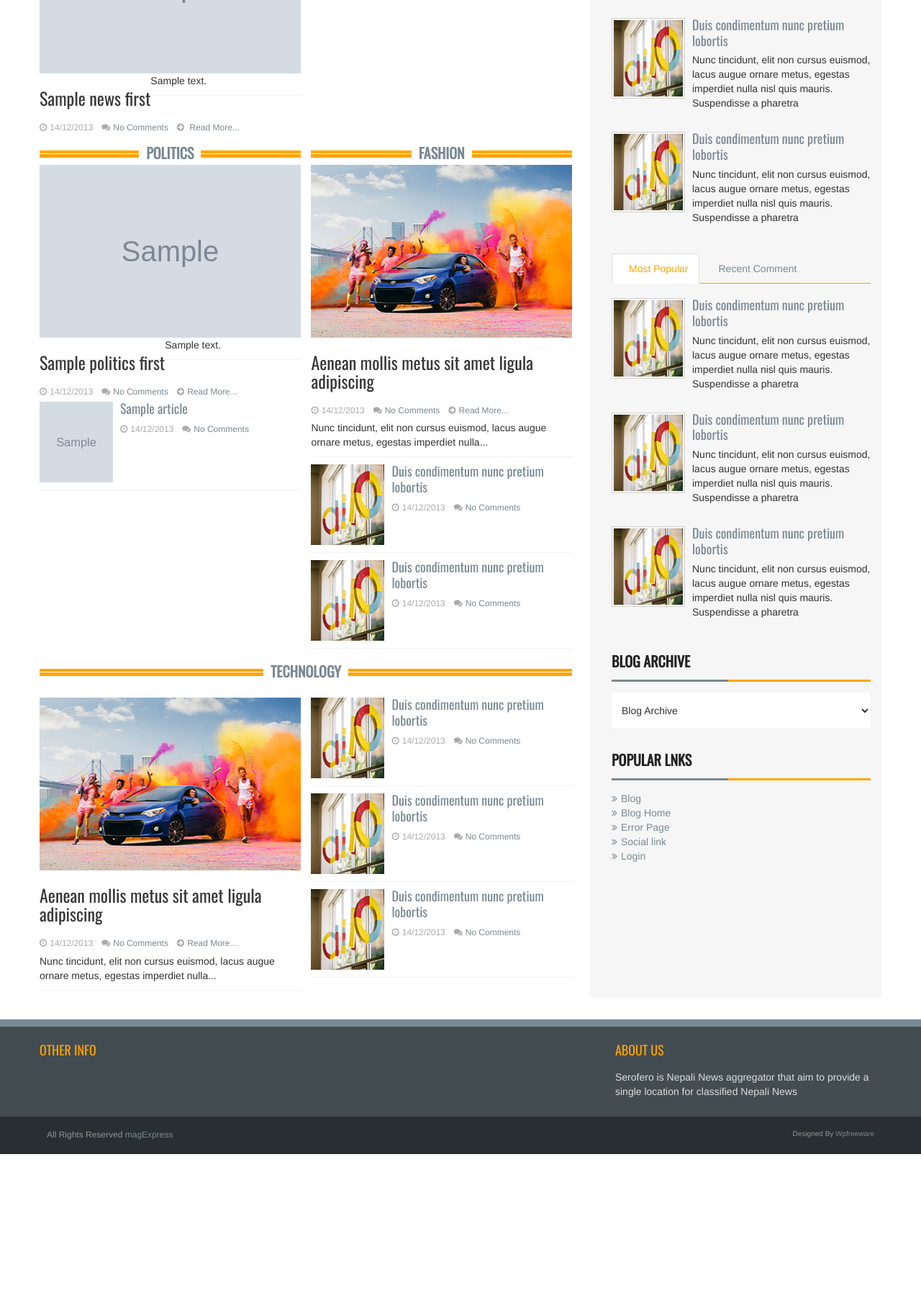
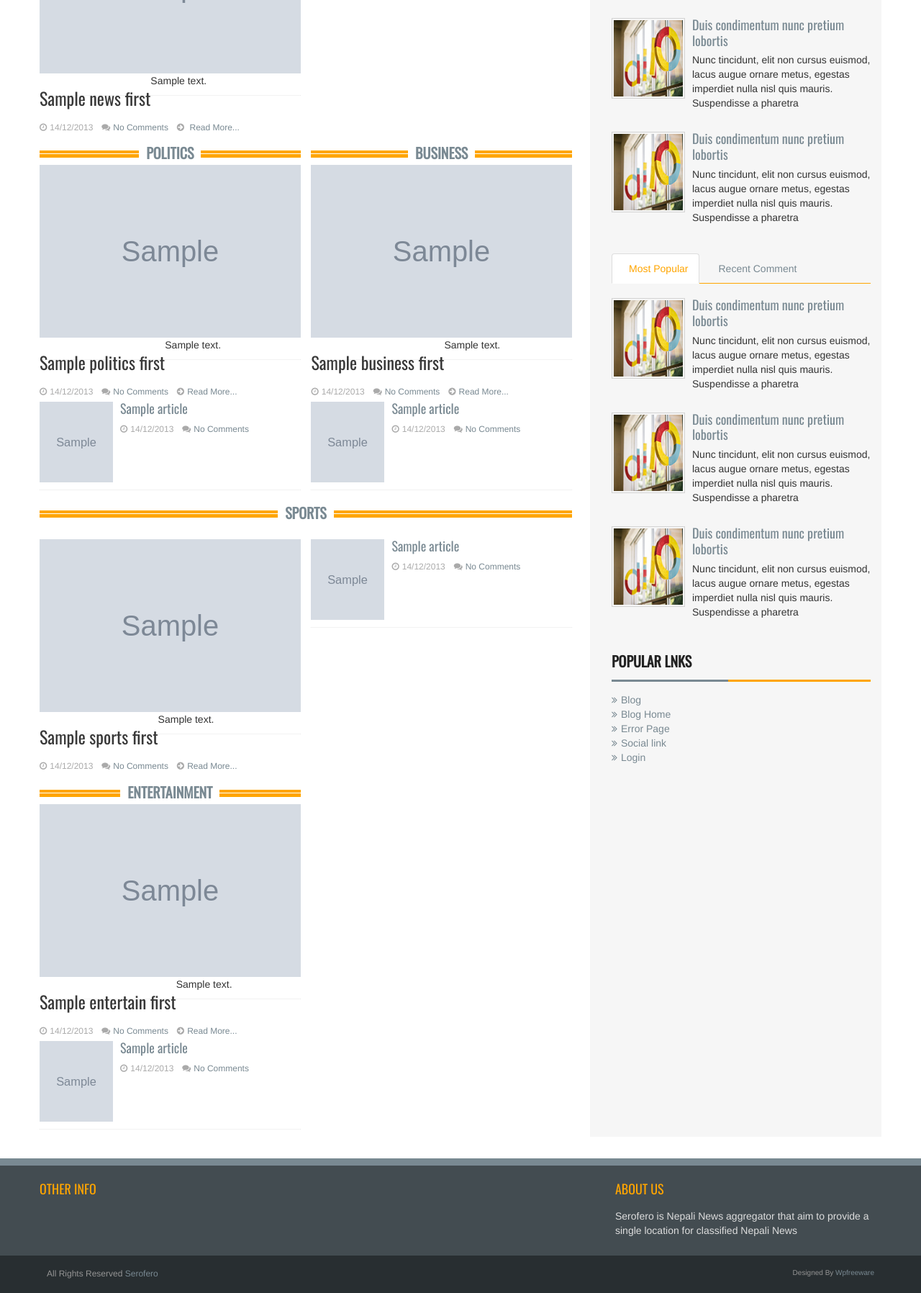
Before and after one commit to kad4/serofero, a Django app: template templates/sf/index.html in a window 1280 px wide. Shown: the part 451-2247 px from the top of the page at 72% size. Before the commit the page ends 2054 px from the top, so only its background shows below. Run offline with Django 3.2, Linux system fonts and the light colour scheme; tables that the repository leaves empty hold one stand-in row (values such as "Sample post"); the template is opened without the code that fills it: values that come from a table or form of the project are taken from there, most other values are stand-ins (such as "Sample title", 1, 10 or a date in 2020); grey boxes marked "Sample" are stand-in pictures; parts of the project's set-up code (start-up, migrations or seed data) failed here and were passed over; some libraries are stand-ins or nearby versions.

Commit message:
Added categories

```diff
--- a/sf/urls.py
+++ b/sf/urls.py
@@ -3,5 +3,5 @@ from . import views
 
 urlpatterns = patterns('',
 	url(r'^$', views.index, name='index'),
-	url(r'^index/', views.index, name='index'),
+	url(r'^category/(\w+)$', views.category, name='category'),
 	)
--- a/templates/sf/base.html
+++ b/templates/sf/base.html
@@ -1,5 +1,7 @@
 <!DOCTYPE html>
+
 {% load staticfiles %}
+
 <html lang="en">
     <head>
         <meta charset="utf-8">
@@ -74,10 +76,11 @@
 
                                 <!-- for text logo -->
                                 <a class="logo" href="#">Sero<strong>fero</strong> <span>Nepali News Aggregator</span></a>
-
                             </div>
                             <div class="header_bottom_right">
-                              <a href="#"><img src="{% static 'sf/img/addbanner_728x90_V1.jpg' %}"  alt="img"></a>
+                                <a href="#">
+                                    <img src="{% static 'sf/img/addbanner_728x90_V1.jpg' %}"  alt="img">
+                                </a>
                             </div>
                         </div><!-- End header bottom -->
                     </div>
@@ -98,12 +101,12 @@
                       </div>
                       <div id="navbar" class="navbar-collapse collapse">
                           <ul class="nav navbar-nav custom_nav">
-                            <li><a href="#">Home</a></li>
-                            <li><a href="#">News</a></li>
-                            <li><a href="#">Politics</a></li>
-                    				<li><a href="#">Business</a></li>
-                            <li><a href="#">Sports</a></li>
-                    				<li><a href="#">Entertainment</a></li>
+                            <li><a href="{% url 'index' %}">Home</a></li>
+                            <li><a href="{% url 'category' 'news' %}">News</a></li>
+                            <li><a href="{% url 'category' 'politics' %}">Politics</a></li>
+                    		<li><a href="{% url 'category' 'business' %}">Business</a></li>
+                            <li><a href="{% url 'category' 'sports' %}">Sports</a></li>
+                    		<li><a href="{% url 'category' 'entertain' %}">Entertainment</a></li>
                           </ul>
                       </div><!--/.nav-collapse -->
                   </div><!--/.container-fluid -->
@@ -112,6 +115,8 @@
 
             <!-- start site main content -->
             <section id="mainContent">
+                <div class="content_bottom">
+                    <div class="col-lg-8 col-md-8">
                         {% block content %}
                         <div class="row">
                             <div class="col-lg-12 col-md-12 col-sm-12">
@@ -124,7 +129,16 @@
                             </div>
                         </div>
                         {% endblock %}
+                    </div>
+
+                    <!-- Sidebar -->
+                    <div class="col-lg-4 col-md-4">
+                        {% block sidebar %}
+                        {% endblock %}
+                    </div>
+
             </section><!-- End site main content -->
+
         </div> <!-- /.container -->
 
         <footer id="footer">
@@ -136,12 +150,14 @@
                                 <h2>Other Info</h2>
                             </div>
                         </div>
+
                         <div class="col-lg-4 col-lg-offset-4 col-md-4 col-md-offset-4 col-sm-4 col-sm-offset-4">
                             <div class="single_footer_top wow fadeInRight">
                                 <h2>About Us</h2>
                                 <p> Serofero is Nepali News aggregator that aim to provide a single location for classified Nepali News</p>
                             </div>
                         </div>
+
                     </div>
                 </div>
             </div>
@@ -151,9 +167,10 @@
                     <div class="row">
                         <div class="col-lg-6 col-md-6 col-sm-6 col-xs-12">
                             <div class="footer_bottom_left">
-                      <p>All Rights Reserved <a href="index.html">magExpress</a></p>
+                                <p>All Rights Reserved <a href="#">Serofero</a></p>
                             </div>
                         </div>
+
                         <div class="col-lg-6 col-md-6 col-sm-6 col-xs-12">
                             <div class="footer_bottom_right">
                                 <p>Designed By <a href="http://wpfreeware.com/" rel="nofollow">Wpfreeware</a></p>
--- a/templates/sf/index.html
+++ b/templates/sf/index.html
@@ -3,8 +3,6 @@
 {% load staticfiles %}
 
 {% block content %}
-	<div class="content_bottom">
-            <div class="col-lg-8 col-md-8">
 <!-- start content bottom left -->
 <div class="content_bottom_left">
 	<div class="single_category wow fadeInDown">
@@ -18,9 +16,7 @@
 	        <ul class="fashion_catgnav">
 	          	<li>
 	                <div class="catgimg2_container">
-		                        	<a href="{{ news_first.url }}">
-		                        		<img alt="img" src="{{ news_first.image.url}}">
-		                        	</a>
+	                	<a href="{{ news_first.url }}"><img alt="img" src="{{ news_first.image.url}}"></a>
 	                </div>
 
 	                <h2 class="catg_titile">
@@ -45,13 +41,10 @@
 	        	{% for article in news %}
 	            <li>
 	                <div class="media wow fadeInDown">
-			                        <a class="media-left" href="single.html">
-			                        	<img src="{{ article.image.url }}" alt="img">
-			                        </a>
+	                    <a class="media-left" href="single.html"><img src="{{ article.image.url }}" alt="img"></a>
+
 	                    <div class="media-body">
-			                            <h4 class="media-heading">
-			                            	<a href="#">{{ article.title }}</a>
-			                            </h4>
+	                        <h4 class="media-heading"><a href="#">{{ article.title }}</a></h4>
 
 	                        <div class="comments_box">
 	                        	<span class="meta_date">14/12/2013</span>
@@ -77,13 +70,166 @@
 	          	<ul class="fashion_catgnav wow fadeInDown">
 	                <li>
 	                    <div class="catgimg2_container">
-		                            	<a href="{{ politics_first.url }}">
-		                            		<img alt="img" src="{{ politics_first.image.url }}">
+	                    	<a href="{{ politics_first.url }}"><img alt="img" src="{{ politics_first.image.url }}"></a>
+	                    </div>
+
+	                    <h2 class="catg_titile"><a href="{{ politics_first.url }}">{{ politics_first.title }}</a></h2>
+
+	                    <div class="comments_box">
+	                        <span class="meta_date">14/12/2013</span>
+	                        <span class="meta_comment"><a href="#">No Comments</a></span>
+	                        <span class="meta_more"><a  href="#">Read More...</a></span>
+	                    </div>
+	                    <p>{{ politics_first.content }}</p>
+	                </li>
+	          	</ul>
+
+	          	<ul class="small_catg wow fadeInDown">
+	                {% for article in politics %}
+	                <li>
+	                    <div class="media">
+	                        <a class="media-left" href="#"><img src="{{ article.image.url }}" alt="img"></a>
+
+	                        <div class="media-body">
+	                            <h4 class="media-heading"><a href="{{ article.url }}">{{ article.title }}</a></h4>
+
+	                            <div class="comments_box">
+	                                <span class="meta_date">14/12/2013</span>
+	                                <span class="meta_comment"><a href="#">No Comments</a></span>
+	                            </div>
+	                        </div>
+	                    </div>
+	                </li>
+	                {% endfor %}
+	          	</ul>
+	        </div>
+		</div>
+
+	   <div class="fashion_category">
+	    	<div class="single_category">
+	      		<div class="single_category wow fadeInDown">
+	            	<h2>
+	                    <span class="bold_line"><span></span></span>
+	                    <span class="solid_line"></span>
+	                    <a class="title_text" href="category-archive.html">Business</a>
+	            	</h2>
+
+	                <ul class="fashion_catgnav wow fadeInDown">
+	                  	<li>
+	                        <div class="catgimg2_container">
+	                        	<a href="{{ business_first.url }}"><img alt="img" src="{{ business_first.image.url }}"></a>
+	                        </div>
+
+	                        <h2 class="catg_titile"><a href="{{ business_first.url }}">{{ business_first.title }}</a></h2>
+
+	                        <div class="comments_box">
+	                        	<span class="meta_date">14/12/2013</span>
+	                          	<span class="meta_comment"><a href="#">No Comments</a></span>
+	                          	<span class="meta_more"><a  href="#">Read More...</a></span>
+	                        </div>
+
+	                        <p>{{ business_first.content }}</p>
+	                  	</li>
+	                </ul>
+
+	            	<ul class="small_catg wow fadeInDown">
+	                  	{% for article in business %}
+	                  	<li>
+	                        <div class="media wow fadeInDown">
+	                          	<a class="media-left" href="{{ article.url }}"><img src="{{ article.image.url }}" alt="img"></a>
+
+	                          	<div class="media-body">
+	                                <h4 class="media-heading">
+	                                	<a href="{{ article.url }}">{{ article.title }}</a>
+	                                </h4>
+	                                <div class="comments_box">
+	                                	<span class="meta_date">14/12/2013</span>
+	                                  	<span class="meta_comment"><a href="#">No Comments</a></span>
+	                                </div>
+	                          	</div>
+	                        </div>
+	                  	</li>
+	                  	{% endfor %}
+	            	</ul>
+	      		</div>
+	    	</div>
+	  	</div>
+	</div>
+
+	<div class="technology_catrarea">
+	  	<div class="single_category">
+	        <h2>
+	          	<span class="bold_line"><span></span></span>
+	          	<span class="solid_line"></span>
+	          	<a class="title_text" href="#">Sports</a>
+	        </h2>
+
+	        <div class="business_category_left">
+	          	<ul class="fashion_catgnav wow fadeInDown">
+	            	<li>
+	              		<div class="catgimg2_container">
+	                		<a href="#">
+	                			<img alt="img" src="{{ sports_first.image.url }}">
+	                		</a>
+	              		</div>
+	              		<h2 class="catg_titile">
+	              			<a href="{{ sports_first.url }}">{{ sports_first.title }}</a>
+	              		</h2>
+	              		<div class="comments_box">
+	                		<span class="meta_date">14/12/2013</span>
+	                		<span class="meta_comment"><a href="#">No Comments</a></span>
+	                		<span class="meta_more"><a  href="#">Read More...</a></span>
+	              		</div>
+	              		<p>{{ sports_first.content }}</p>
+	            	</li>
+	          	</ul>
+	        </div>
+
+	    	<div class="business_category_right">
+	      		<ul class="small_catg wow fadeInDown">
+	      			{% for article in sports %}
+	        		<li>
+	          			<div class="media wow fadeInDown">
+	            			<a class="media-left" href="{{ article.url }}">
+	              				<img src="{{ article.image.url }}" alt="img">
+	            			</a>
+	            			<div class="media-body">
+	                  			<h4 class="media-heading">
+	                  				<a href="{{ article.url }}">{{ article.title }}</a>
+	                  			</h4>
+	                  			<div class="comments_box">
+	                    			<span class="meta_date">14/12/2013</span>
+	                    			<span class="meta_comment"><a href="#">No Comments</a></span>
+	                  			</div>
+	            			</div>
+	          			</div>
+	        		</li>
+	        		{% endfor %}
+	      		</ul>
+	    	</div>
+
+	  	</div>
+	</div>
+
+	<div class="games_fashion_area">
+	  	<div class="games_category">
+	        <div class="single_category">
+	        	<h2>
+	                <span class="bold_line"><span></span></span>
+	                <span class="solid_line"></span>
+	                <a class="title_text" href="#">Entertainment</a>
+	          	</h2>
+
+	          	<ul class="fashion_catgnav wow fadeInDown">
+	                <li>
+	                    <div class="catgimg2_container">
+	                    <a href="{{ entertain_first.url }}">
+	                        <img alt="img" src="{{ entertain_first.image.url }}">
 	                    </a>
 	                    </div>
 
 	                    <h2 class="catg_titile">
-		                          		<a href="{{ politics_first.url }}">{{ politics_first.title }}</a>
+	                        <a href="{{ entertain_first.url }}">{{ entertain_first.title }}</a>
 	                    </h2>
 
 	                    <div class="comments_box">
@@ -91,13 +237,12 @@
 	                        <span class="meta_comment"><a href="#">No Comments</a></span>
 	                        <span class="meta_more"><a  href="#">Read More...</a></span>
 	                    </div>
-
-		                          	<p>{{ politics_first.content }}</p>
+	                    <p>{{ entertain_first.content }}</p>
 	                </li>
 	          	</ul>
 
 	          	<ul class="small_catg wow fadeInDown">
-	                      		{% for article in politics %}
+	                {% for article in entertain %}
 	                <li>
 	                    <div class="media">
 	                        <a class="media-left" href="#">
@@ -119,144 +264,27 @@
 	          	</ul>
 	        </div>
 		</div>
-
-                   <div class="fashion_category">
-                    <div class="single_category">
-                      <div class="single_category wow fadeInDown">
-                        <h2>
-                          <span class="bold_line"><span></span></span>
-                          <span class="solid_line"></span>
-                          <a class="title_text" href="category-archive.html">Fashion</a>
-                        </h2>
-                        <ul class="fashion_catgnav wow fadeInDown">
-                          <li>
-                            <div class="catgimg2_container">
-                              <a href="#"><img alt="img" src="img/devhill/390x240x1.jpg"></a>
-                            </div>
-                            <h2 class="catg_titile"><a href="#">Aenean mollis metus sit amet ligula adipiscing</a></h2>
-                            <div class="comments_box">
-                              <span class="meta_date">14/12/2013</span>
-                              <span class="meta_comment"><a href="#">No Comments</a></span>
-                              <span class="meta_more"><a  href="#">Read More...</a></span>
-                            </div>
-                            <p>Nunc tincidunt, elit non cursus euismod, lacus augue ornare metus, egestas imperdiet nulla...</p>
-                          </li>
-                        </ul>
-                        <ul class="small_catg wow fadeInDown">
-                          <li>
-                            <div class="media wow fadeInDown">
-                              <a class="media-left" href="#">
-                                <img src="img/devhill/112x112.jpg" alt="img">
-                              </a>
-                              <div class="media-body">
-                                <h4 class="media-heading"><a href="#">Duis condimentum nunc pretium lobortis </a></h4>
-                                <div class="comments_box">
-                                  <span class="meta_date">14/12/2013</span>
-                                  <span class="meta_comment"><a href="#">No Comments</a></span>
 	</div>
 </div>
-                            </div>
-                          </li>
-                          <li>
-                            <div class="media wow fadeInDown">
-                              <a class="media-left" href="#">
-                                <img src="img/devhill/112x112.jpg" alt="img">
-                              </a>
-                              <div class="media-body">
-                                <h4 class="media-heading"><a href="#">Duis condimentum nunc pretium lobortis </a></h4>
-                                <div class="comments_box">
-                                  <span class="meta_date">14/12/2013</span>
-                                  <span class="meta_comment"><a href="#">No Comments</a></span>
-                                </div>
-                              </div>
-                            </div>
-                          </li>
-                        </ul>
-                      </div>
-                    </div>
-                  </div><!-- End fashion category -->
-                </div><!-- End games & fashion category -->
-                <!-- start technology category area -->
-                <div class="technology_catrarea">
-                  <div class="single_category">
-                    <h2>
-                      <span class="bold_line"><span></span></span>
-                      <span class="solid_line"></span>
-                      <a class="title_text" href="#">Technology</a>
-                    </h2>
-                    <div class="business_category_left">
-                      <ul class="fashion_catgnav wow fadeInDown">
-                        <li>
-                          <div class="catgimg2_container">
-                            <a href="#"><img alt="img" src="img/devhill/390x240x1.jpg"></a>
-                          </div>
-                          <h2 class="catg_titile"><a href="#">Aenean mollis metus sit amet ligula adipiscing</a></h2>
-                          <div class="comments_box">
-                            <span class="meta_date">14/12/2013</span>
-                            <span class="meta_comment"><a href="#">No Comments</a></span>
-                            <span class="meta_more"><a  href="#">Read More...</a></span>
-                          </div>
-                          <p>Nunc tincidunt, elit non cursus euismod, lacus augue ornare metus, egestas imperdiet nulla...</p>
-                        </li>
-                      </ul>
-                    </div>
-                    <div class="business_category_right">
-                      <ul class="small_catg wow fadeInDown">
-                        <li>
-                          <div class="media wow fadeInDown">
-                            <a class="media-left" href="#">
-                              <img src="img/devhill/112x112.jpg" alt="img">
-                            </a>
-                            <div class="media-body">
-                              <h4 class="media-heading"><a href="#">Duis condimentum nunc pretium lobortis </a></h4>
-                              <div class="comments_box">
-                                <span class="meta_date">14/12/2013</span>
-                                <span class="meta_comment"><a href="#">No Comments</a></span>
-                              </div>
-                            </div>
-                          </div>
-                        </li>
-                        <li>
-                          <div class="media wow fadeInDown">
-                            <a class="media-left" href="#">
-                              <img src="img/devhill/112x112.jpg" alt="img">
-                            </a>
-                            <div class="media-body">
-                              <h4 class="media-heading"><a href="#">Duis condimentum nunc pretium lobortis </a></h4>
-                              <div class="comments_box">
-                                <span class="meta_date">14/12/2013</span>
-                                <span class="meta_comment"><a href="#">No Comments</a></span>
-                              </div>
-                            </div>
-                          </div>
-                        </li>
-                        <li>
-                          <div class="media wow fadeInDown">
-                            <a class="media-left" href="#">
-                              <img src="img/devhill/112x112.jpg" alt="img">
-                            </a>
-                            <div class="media-body">
-                              <h4 class="media-heading"><a href="#">Duis condimentum nunc pretium lobortis </a></h4>
-                              <div class="comments_box">
-                                <span class="meta_date">14/12/2013</span>
-                                <span class="meta_comment"><a href="#">No Comments</a></span>
-                              </div>
-                            </div>
-                          </div>
-                        </li>
-                      </ul>
-                    </div>
-                  </div>
-                </div><!-- End technology category area -->
-              </div><!--End content_bottom_left-->
-            </div>
-            <!-- start content bottom right -->
-            <div class="col-lg-4 col-md-4">
+{% endblock %}
+
+{% block sidebar %}
 <div class="content_bottom_right">
 	<!-- start single bottom rightbar -->
 	<div class="single_bottom_rightbar">
 		<h2>Recent Post</h2>
 	  	<ul class="small_catg popular_catg wow fadeInDown">
+	    	<li>
+	      		<div class="media wow fadeInDown">
+		        	<a href="#" class="media-left"><img alt="img" src="img/devhill/112x112.jpg"></a>
+
+		        	<div class="media-body">
+		          		<h4 class="media-heading"><a href="#">Duis condimentum nunc pretium lobortis </a></h4>
+		          		<p>Nunc tincidunt, elit non cursus euismod, lacus augue ornare metus, egestas imperdiet nulla nisl quis mauris. Suspendisse a pharetra </p>
+		        	</div>
+	      		</div>
+	    	</li>
+
 	    	<li>
 		      <div class="media wow fadeInDown">
 		        <a href="#" class="media-left">
@@ -268,17 +296,7 @@
 		        </div>
 		      </div>
 		    </li>
-                    <li>
-                      <div class="media wow fadeInDown">
-                        <a href="#" class="media-left">
-                          <img alt="img" src="img/devhill/112x112.jpg">
-                        </a>
-                        <div class="media-body">
-                          <h4 class="media-heading"><a href="#">Duis condimentum nunc pretium lobortis </a></h4>
-                         <p>Nunc tincidunt, elit non cursus euismod, lacus augue ornare metus, egestas imperdiet nulla nisl quis mauris. Suspendisse a pharetra </p>
-                        </div>
-                      </div>
-                    </li>
+
 		    <li>
 		      <div class="media wow fadeInDown">
 		        <a href="#" class="media-left">
@@ -292,6 +310,7 @@
 		    </li>
 	  	</ul>
 	</div> <!-- End single bottom rightbar -->
+
 	<!-- start single bottom rightbar -->
 	<div class="single_bottom_rightbar">
 	  	<ul role="tablist" class="nav nav-tabs custom-tabs">
@@ -375,17 +394,7 @@
 		  </div>
 		</div>
 	</div> <!-- End single bottom rightbar -->
-               <div class="single_bottom_rightbar">
-                <h2>Blog Archive</h2>
-                <div class="blog_archive wow fadeInDown">
-                   <form>
-                     <select>
-                       <option value="">Blog Archive</option>
-                       <option value="">October(20)</option>
-                     </select>
-                   </form>
-                 </div>
-              </div>
+
 	<div class="single_bottom_rightbar wow fadeInDown">
 		<h2>Popular Lnks</h2>
 		<ul>
@@ -397,5 +406,4 @@
 		</ul>
 	</div>
 </div>
-          </div>
 {% endblock %}
```
Also changed, not shown: scheduler/tasks.py (+5 -5 lines), serofero/urls.py (+4 -3 lines), sf/views.py (+19 -1 lines), templates/sf/category.html (added, +62 -0 lines). Lines whose indentation alone changed are shown as unchanged.
